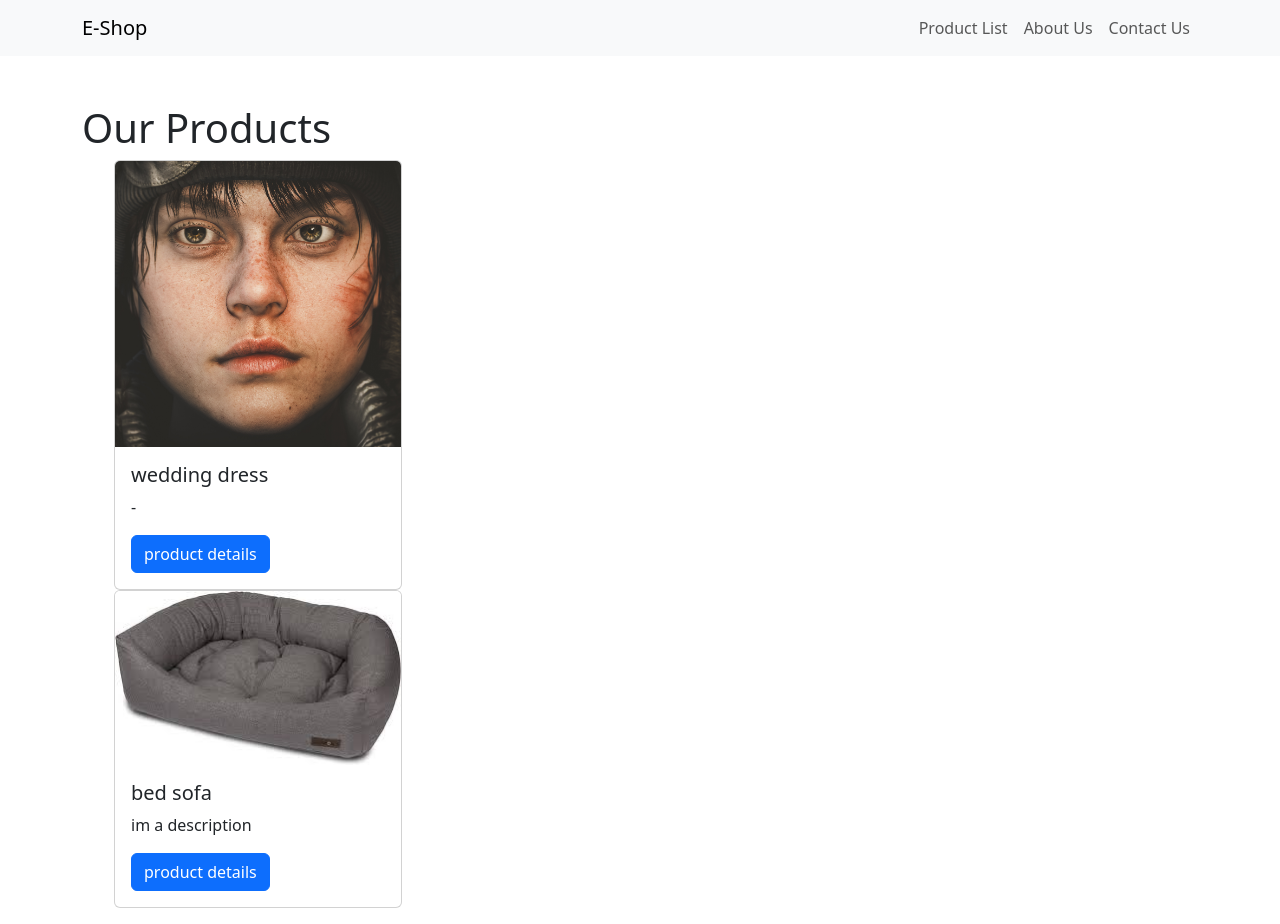
After one commit to OmarSherif1O1/Eshop, a Django app: page /product/ in a window 1280 px wide. The commit adds this page. Run offline with Django 5.2, Linux system fonts and the light colour scheme; data comes from the database, SQL or seed files in the repository; both versions use the stored data as it was after the commit; some libraries are stand-ins or nearby versions.

Commit message:
[FIX] template reference in all views

```diff
--- a/Eshop/settings.py
+++ b/Eshop/settings.py
@@ -55,7 +55,7 @@ ROOT_URLCONF = 'Eshop.urls'
 TEMPLATES = [
     {
         'BACKEND': 'django.template.backends.django.DjangoTemplates',
-        'DIRS': [BASE_DIR / 'templates'],
+        'DIRS': [os.path.join(BASE_DIR, 'templates')],
         'APP_DIRS': True,
         'OPTIONS': {
             'context_processors': [
--- a/Eshop/urls.py
+++ b/Eshop/urls.py
@@ -18,10 +18,13 @@ from django.contrib import admin
 from django.urls import path, include  # include function added
 from django.conf import settings
 from django.conf.urls.static import static
+from store.views import about_us ,contact_us
 
 urlpatterns = [
     path('admin/', admin.site.urls),
     path('', include('store.urls')),  # Include store app URLs
+    path('about/', about_us, name='about_us'),
+    path('contact/', contact_us, name='contact_us'),
 ]
 
 # Add this to serve media files in development
--- a/store/models.py
+++ b/store/models.py
@@ -5,7 +5,7 @@ class Category(models.Model):
     description = models.TextField()
 
     def __str__(self):
-        return self.name
+        return f"{self.name} - {self.description}"
 
 class Product(models.Model):
     name = models.CharField(max_length=200)
--- a/store/templates/store/base.html
+++ b/store/templates/base.html
@@ -3,7 +3,7 @@
 <head>
     <meta charset="UTF-8">
     <meta name="viewport" content="width=device-width, initial-scale=1.0">
-    <title>{% block title %}My E-commerce Site{% endblock %}</title>
+    <title>{% block title %}{% endblock %}</title>
     <link href="https://cdnjs.cloudflare.com/ajax/libs/bootstrap/5.3.0/css/bootstrap.min.css" rel="stylesheet">
 </head>
 <body>
--- /dev/null
+++ b/store/templates/product/product_list.html
@@ -0,0 +1,21 @@
+{% extends 'base.html' %}
+
+{% block title %}products - My E-commerce Site{% endblock %}
+{% block content%}
+<div>
+    <h1>Our Products</h1>
+    <ul>
+        {% for product in products %}
+        <div class="card" style="width: 18rem;">
+            <img class="card-img-top" src="{{product.image.url}}" alt="Card image cap">
+            <div class="card-body">
+              <h5 class="card-title">{{product.name}}</h5>
+              <p class="card-text">{{product.description}}</p>
+              <a href="{% url 'product_detail' product.id %}" class="btn btn-primary">product details</a>
+            </div>
+          </div>
+        {% endfor %}
+    </ul>
+</div>
+
+{% endblock %}
--- a/store/urls.py
+++ b/store/urls.py
@@ -2,9 +2,9 @@ from django.urls import path
 from . import views
 
 urlpatterns = [
-    path('', views.product_list, name='product_list'),  # Map the URL to the product_list view
+    path('', views.home, name='home'),
+    path('product/', views.product_list, name='product_list'),  # Map the URL to the product_list view
     path('product/<int:id>/', views.product_detail, name='product_detail'),
-    path('', views.home, name='home'),
-    path('about/', views.about_us, name='about_us'),
-    path('contact/', views.contact_us, name='contact_us'),
+
+
 ]
--- a/store/views.py
+++ b/store/views.py
@@ -3,17 +3,17 @@ from .models import Product
 
 def product_list(request):
     products = Product.objects.all()  # Fetch all products from the database
-    return render(request, 'product_list.html', {'products': products})
+    return render(request, 'product/product_list.html', {'products': products})
 
 def product_detail(request, id):
-    products = product = get_object_or_404(Product, id=id)
-    return render(request, 'product_detail.html', {'products': products})
+    product = get_object_or_404(Product, id=id)
+    return render(request, 'product/product_detail.html', {'product': product})
 
 def home(request):
-    return render(request, 'home.html')
+    return render(request, 'store/home.html')
 
 def about_us(request):
-    return render(request, 'about_us.html')
+    return render(request, 'store/about_us.html')
 
 def contact_us(request):
-    return render(request, 'contact_us.html')
+    return render(request, 'store/contact_us.html')
```
Also changed, not shown: store/templates/product/product_detail.html (added, +18 -0 lines), store/templates/store/product_detail.html (deleted, +0 -20 lines), store/templates/store/product_list.html (deleted, +0 -22 lines), db.sqlite3, media/product_images/45113436015_349b3cf01e_o.jpg (added), media/product_images/s-l1200.jpg (deleted).
